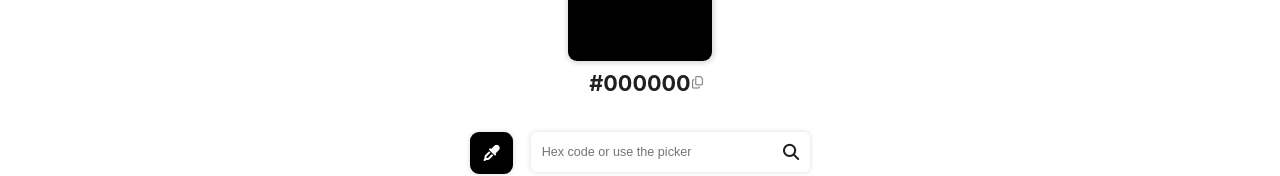
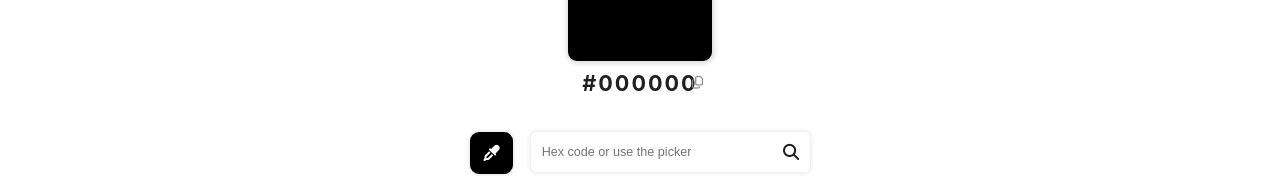
Before and after one commit to woodart8/Vividness-FE, a Vue app: page / in a window 1280 px wide. Shown: the part 277-453 px from the top of the page. Built offline with nearby package versions, Linux system fonts and the light colour scheme.

Commit message:
Refactor: 글자 간격 넓힘

```diff
--- a/src/style.css
+++ b/src/style.css
@@ -25,6 +25,14 @@ body {
   margin: 0 auto;
 }
 
+h1 {
+  letter-spacing: 2px;
+}
+
+h2 {
+  letter-spacing: 2px;
+}
+
 @media screen and (max-width: 1366px) {
   :root {
     font-size: 9px;
```
